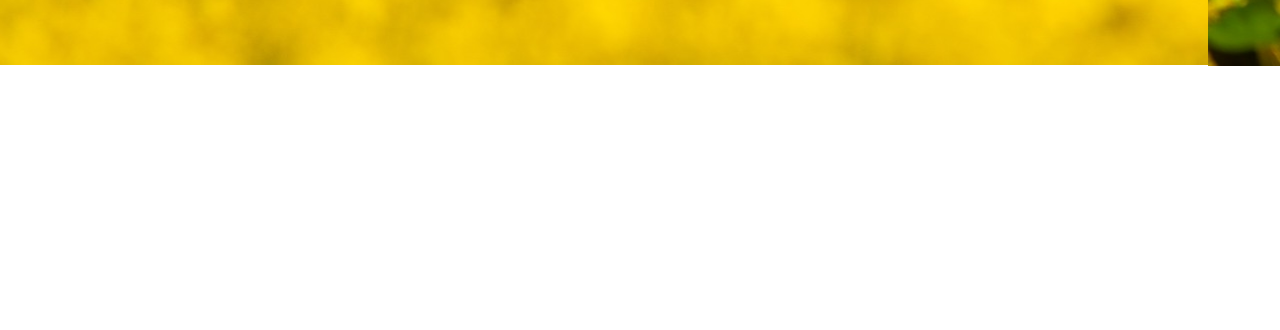
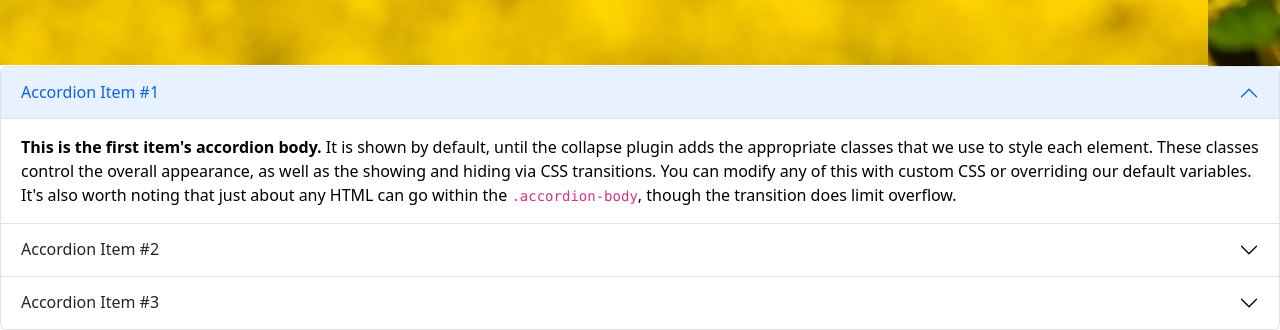
Before and after one commit to D3xt3r89/proyecto, a plain HTML site: page index.html in a window 1280 px wide. Shown: the part 788-1118 px from the top of the page. Before the commit the page ends 854 px from the top, so only its background shows below. Drawn offline with nearby package versions, Linux system fonts and the light colour scheme.

Commit message:
version 2.0

```diff
--- a/app.js
+++ b/app.js
@@ -0,0 +1 @@
+console.log("Hola mundo");
--- a/index.html
+++ b/index.html
@@ -30,6 +30,49 @@
         </button>
       </div>
 
+
+
+      <div class="accordion" id="accordionPanelsStayOpenExample">
+        <div class="accordion-item">
+          <h2 class="accordion-header" id="panelsStayOpen-headingOne">
+            <button class="accordion-button" type="button" data-bs-toggle="collapse" data-bs-target="#panelsStayOpen-collapseOne" aria-expanded="true" aria-controls="panelsStayOpen-collapseOne">
+              Accordion Item #1
+            </button>
+          </h2>
+          <div id="panelsStayOpen-collapseOne" class="accordion-collapse collapse show" aria-labelledby="panelsStayOpen-headingOne">
+            <div class="accordion-body">
+              <strong>This is the first item's accordion body.</strong> It is shown by default, until the collapse plugin adds the appropriate classes that we use to style each element. These classes control the overall appearance, as well as the showing and hiding via CSS transitions. You can modify any of this with custom CSS or overriding our default variables. It's also worth noting that just about any HTML can go within the <code>.accordion-body</code>, though the transition does limit overflow.
+            </div>
+          </div>
+        </div>
+        <div class="accordion-item">
+          <h2 class="accordion-header" id="panelsStayOpen-headingTwo">
+            <button class="accordion-button collapsed" type="button" data-bs-toggle="collapse" data-bs-target="#panelsStayOpen-collapseTwo" aria-expanded="false" aria-controls="panelsStayOpen-collapseTwo">
+              Accordion Item #2
+            </button>
+          </h2>
+          <div id="panelsStayOpen-collapseTwo" class="accordion-collapse collapse" aria-labelledby="panelsStayOpen-headingTwo">
+            <div class="accordion-body">
+              <strong>This is the second item's accordion body.</strong> It is hidden by default, until the collapse plugin adds the appropriate classes that we use to style each element. These classes control the overall appearance, as well as the showing and hiding via CSS transitions. You can modify any of this with custom CSS or overriding our default variables. It's also worth noting that just about any HTML can go within the <code>.accordion-body</code>, though the transition does limit overflow.
+            </div>
+          </div>
+        </div>
+        <div class="accordion-item">
+          <h2 class="accordion-header" id="panelsStayOpen-headingThree">
+            <button class="accordion-button collapsed" type="button" data-bs-toggle="collapse" data-bs-target="#panelsStayOpen-collapseThree" aria-expanded="false" aria-controls="panelsStayOpen-collapseThree">
+              Accordion Item #3
+            </button>
+          </h2>
+          <div id="panelsStayOpen-collapseThree" class="accordion-collapse collapse" aria-labelledby="panelsStayOpen-headingThree">
+            <div class="accordion-body">
+              <strong>This is the third item's accordion body.</strong> It is hidden by default, until the collapse plugin adds the appropriate classes that we use to style each element. These classes control the overall appearance, as well as the showing and hiding via CSS transitions. You can modify any of this with custom CSS or overriding our default variables. It's also worth noting that just about any HTML can go within the <code>.accordion-body</code>, though the transition does limit overflow.
+            </div>
+          </div>
+        </div>
+      </div>
+
+
+
     <script src="https://cdn.jsdelivr.net/npm/@popperjs/core@2.11.5/dist/umd/popper.min.js" integrity="sha384-Xe+8cL9oJa6tN/veChSP7q+mnSPaj5Bcu9mPX5F5xIGE0DVittaqT5lorf0EI7Vk" crossorigin="anonymous"></script>
 <script src="https://cdn.jsdelivr.net/npm/bootstrap@5.2.0/dist/js/bootstrap.min.js" integrity="sha384-ODmDIVzN+pFdexxHEHFBQH3/9/vQ9uori45z4JjnFsRydbmQbmL5t1tQ0culUzyK" crossorigin="anonymous"></script>
 </body>
```
